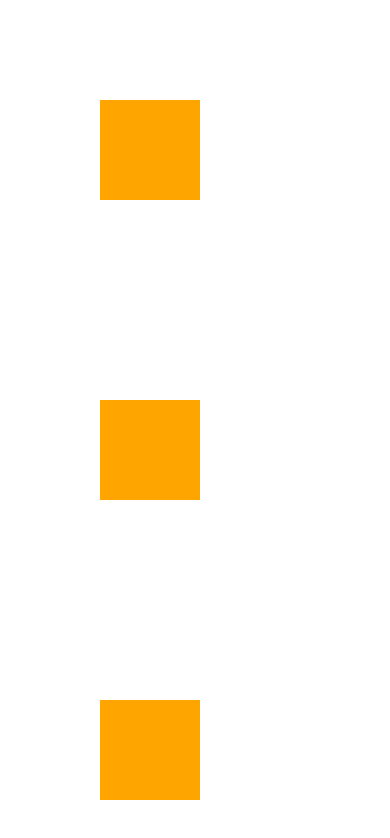
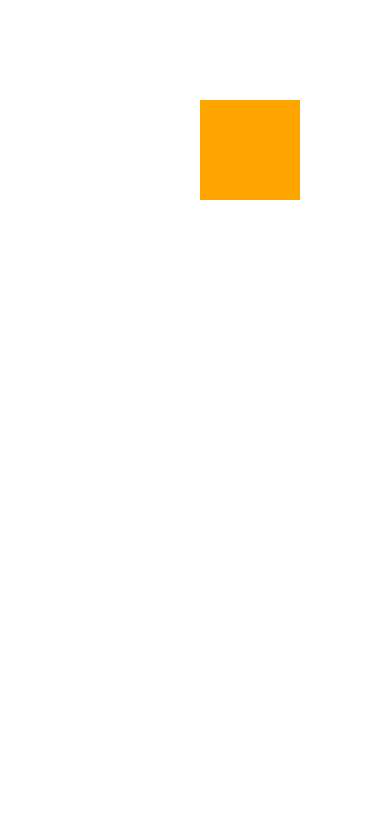
Before and after one commit to saniok333/rn-animation, a React Native app: screen / in a window 390 px wide. Shown: the top 838 px of the page. Built offline with nearby package versions, Linux system fonts and the light colour scheme.

Commit message:
Interpolation with React Native Animations

```diff
--- a/App.js
+++ b/App.js
@@ -2,25 +2,14 @@ import { useRef, useEffect } from 'react';
 import { StyleSheet, Animated, Easing } from 'react-native';
 
 export default function App() {
-  const firstOpacity = useRef(new Animated.Value(0)).current;
-  const secondOpacity = useRef(new Animated.Value(0)).current;
-  const thirdOpacity = useRef(new Animated.Value(0)).current;
+  const translation = useRef(new Animated.Value(0)).current;
 
   useEffect(() => {
-    Animated.stagger(1000, [
-      Animated.timing(firstOpacity, {
-        toValue: 1,
-        useNativeDriver: true,
-      }),
-      Animated.timing(secondOpacity, {
-        toValue: 1,
-        useNativeDriver: true,
-      }),
-      Animated.timing(thirdOpacity, {
-        toValue: 1,
-        useNativeDriver: true,
-      }),
-    ]).start();
+    Animated.timing(translation, {
+      toValue: 100,
+      duration: 1000,
+      useNativeDriver: true,
+    }).start();
   }, []);
 
   return (
@@ -29,23 +18,11 @@ export default function App() {
         style={[
           styles.container,
           {
-            opacity: firstOpacity,
-          },
-        ]}
-      ></Animated.View>
-      <Animated.View
-        style={[
-          styles.container,
-          {
-            opacity: secondOpacity,
-          },
-        ]}
-      ></Animated.View>
-      <Animated.View
-        style={[
-          styles.container,
-          {
-            opacity: thirdOpacity,
+            opacity: translation.interpolate({
+              inputRange: [0, 100],
+              outputRange: [0, 1],
+            }),
+            transform: [{ translateX: translation }],
           },
         ]}
       ></Animated.View>
```
